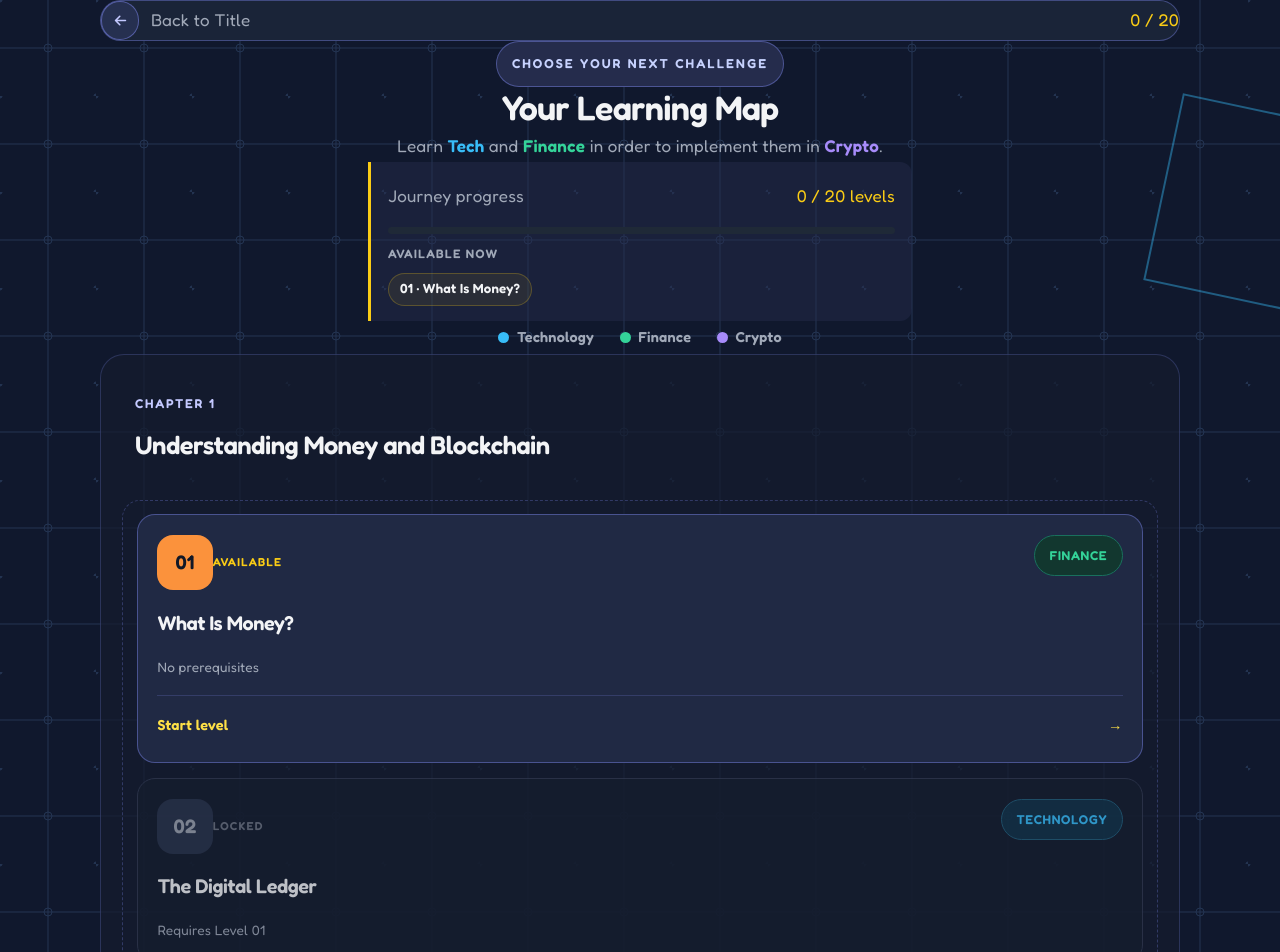
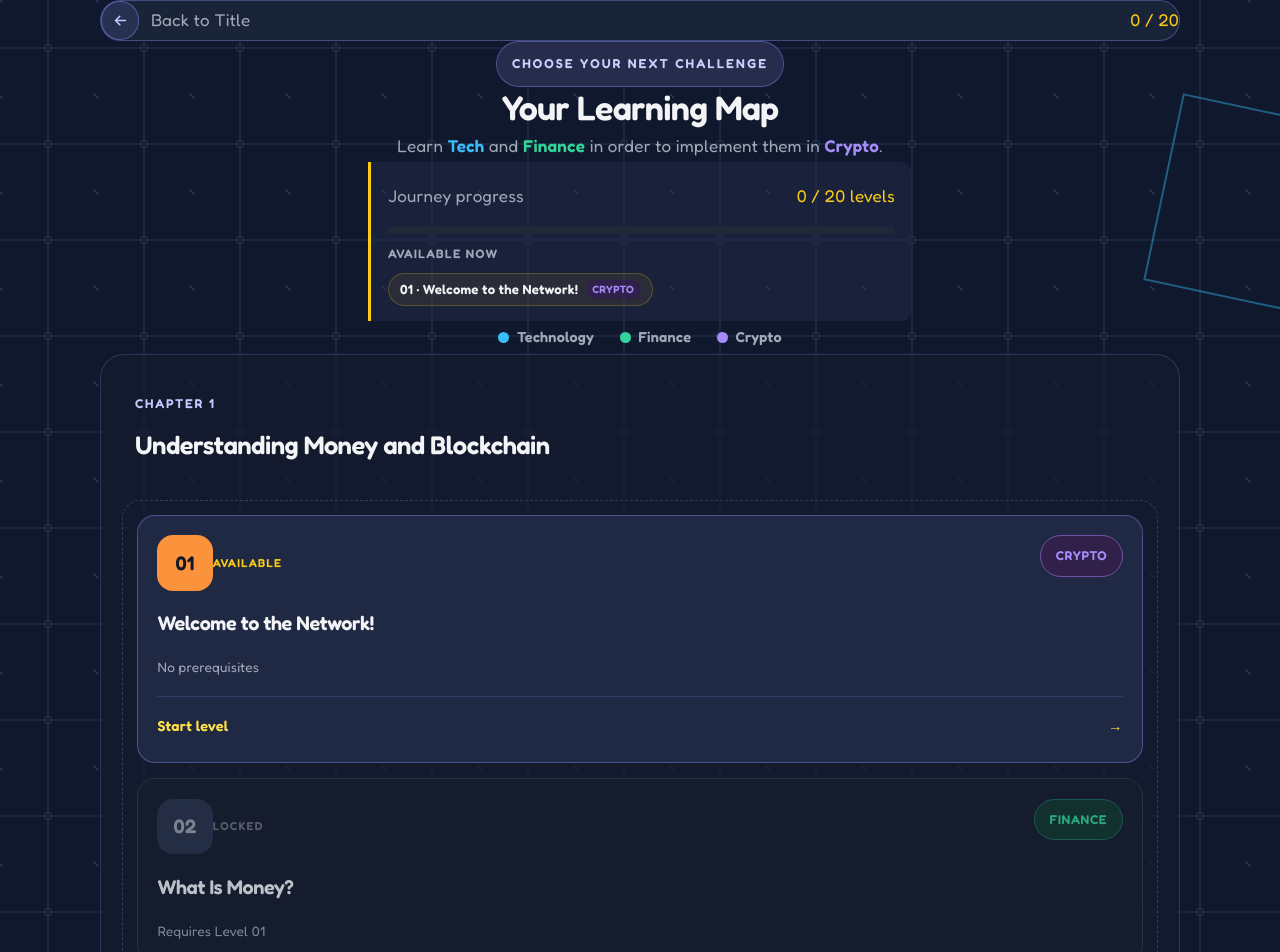
Before and after one commit to js890/crypto-edu, a Next.js app: page /levels in a window 1280 px wide. Shown: the top 952 px of the page. Built offline with nearby package versions, Linux system fonts and the light colour scheme.

Commit message:
Correct Curriculum

```diff
--- a/app/globals.css
+++ b/app/globals.css
@@ -596,6 +596,9 @@
 }
 
 .map-progress-link {
+  display: inline-flex;
+  align-items: center;
+  gap: 0.45rem;
   max-width: 100%;
   padding: 0.38rem 0.65rem;
   border: 1px solid rgba(250, 204, 21, 0.24);
@@ -611,6 +614,31 @@
 .map-progress-link:hover {
   border-color: rgba(250, 204, 21, 0.55);
   background: rgba(250, 204, 21, 0.12);
+}
+
+.map-progress-category {
+  flex: 0 0 auto;
+  padding: 0.12rem 0.38rem;
+  border-radius: 9999px;
+  font-size: 0.62rem;
+  font-weight: 900;
+  letter-spacing: 0.04em;
+  text-transform: uppercase;
+}
+
+.map-progress-category-technology {
+  color: var(--accent-tech);
+  background: #123248;
+}
+
+.map-progress-category-finance {
+  color: var(--accent-finance);
+  background: #12372f;
+}
+
+.map-progress-category-crypto {
+  color: var(--accent-crypto);
+  background: #30204a;
 }
 
 .map-chapter {
--- a/app/levels/level-01/page.tsx
+++ b/app/levels/level-01/page.tsx
@@ -143,12 +143,12 @@ export default function LevelOnePage() {
         <div className="lesson-header-card p-7 sm:p-10 space-y-6">
           <div className="flex flex-wrap items-center gap-4 relative z-[1]">
             <span className="level-number">01</span>
-            <span className="track-badge-crypto">Crypto Fundamentals</span>
+            <span className="track-badge-crypto">Crypto</span>
           </div>
 
           <div className="space-y-4 relative z-[1]">
             <h1 className="text-4xl sm:text-6xl font-black leading-[1.12]">
-              Welcome to the Network
+              Welcome to the Network!
             </h1>
             <p className="text-base sm:text-lg leading-[2.25] max-w-2xl py-2">
               Learn what <strong className="text-[#facc15]">cryptocurrency</strong> is,
--- a/app/levels/level-base.tsx
+++ b/app/levels/level-base.tsx
@@ -2,9 +2,20 @@ import Link from "next/link";
 
 type Category = "Technology" | "Finance" | "Crypto";
 
-const levelDetails: Record<number, { title: string; category: Category }> = {
-  2: { title: "The Digital Ledger", category: "Technology" },
-  3: { title: "Enter Cryptocurrency", category: "Crypto" },
+const levelDetails: Record<
+  number,
+  { title: string; category: Category; prerequisite?: string }
+> = {
+  2: {
+    title: "What Is Money?",
+    category: "Finance",
+    prerequisite: "Requires Level 01",
+  },
+  3: {
+    title: "The Digital Ledger",
+    category: "Technology",
+    prerequisite: "Requires Level 02",
+  },
   4: { title: "Blocks, Chains & Consensus", category: "Crypto" },
   5: { title: "Hash Lab: Digital Fingerprints", category: "Technology" },
   6: { title: "Public & Private Keys", category: "Technology" },
@@ -53,6 +64,19 @@ export default function LevelBase({ number }: { number: number }) {
           </div>
           <div className="space-y-4 relative z-[1]">
             <h1 className="text-4xl sm:text-6xl font-black leading-[1.12]">{details.title}</h1>
+            {details.prerequisite ? (
+              <p
+                className={`text-xs font-extrabold uppercase tracking-wide ${
+                  details.category === "Technology"
+                    ? "text-[#38bdf8]"
+                    : details.category === "Finance"
+                      ? "text-[#34d399]"
+                      : "text-[#a78bfa]"
+                }`}
+              >
+                {details.prerequisite}
+              </p>
+            ) : null}
             <p className="text-base sm:text-lg leading-[1.95] max-w-2xl">
               This level is under construction. Return soon for the lesson and activities.
             </p>
--- a/app/levels/page.tsx
+++ b/app/levels/page.tsx
@@ -25,9 +25,9 @@ const chapters: Chapter[] = [
     number: 1,
     title: "Understanding Money and Blockchain",
     levels: [
-      { number: 1, title: "What Is Money?", category: "Finance", prerequisites: [] },
-      { number: 2, title: "The Digital Ledger", category: "Technology", prerequisites: [1] },
-      { number: 3, title: "Enter Cryptocurrency", category: "Crypto", prerequisites: [2] },
+      { number: 1, title: "Welcome to the Network!", category: "Crypto", prerequisites: [] },
+      { number: 2, title: "What Is Money?", category: "Finance", prerequisites: [1] },
+      { number: 3, title: "The Digital Ledger", category: "Technology", prerequisites: [2] },
       { number: 4, title: "Blocks, Chains & Consensus", category: "Crypto", prerequisites: [3] },
     ],
   },
@@ -300,7 +300,12 @@ export default function LevelsPage() {
                       href={`/levels/level-${String(level.number).padStart(2, "0")}`}
                       className="map-progress-link"
                     >
-                      {String(level.number).padStart(2, "0")} · {level.title}
+                      <span>{String(level.number).padStart(2, "0")} · {level.title}</span>
+                      <span
+                        className={`map-progress-category map-progress-category-${level.category.toLowerCase()}`}
+                      >
+                        {level.category}
+                      </span>
                     </Link>
                   ))}
                 </div>
```
